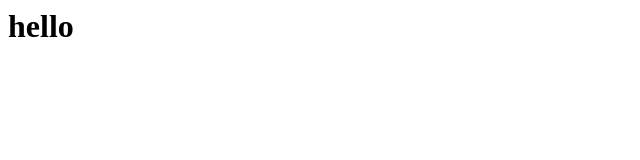
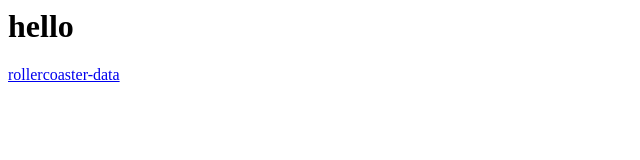
Before and after one commit to SherryHsieh/Data-Journalism, a plain HTML site: page index.html in a window 1280 px wide. Shown: the whole page, without its empty margins (0-640 px from the left). Drawn offline with Linux system fonts and the light colour scheme.

Commit message:
Rollercoasters Data

```diff
--- a/index.html
+++ b/index.html
@@ -1 +1,2 @@
 <h1>hello</h1>
+<a href="rollercoaster-usa.xls">rollercoaster-data</a>
```
Also changed, not shown: 2 other files.
